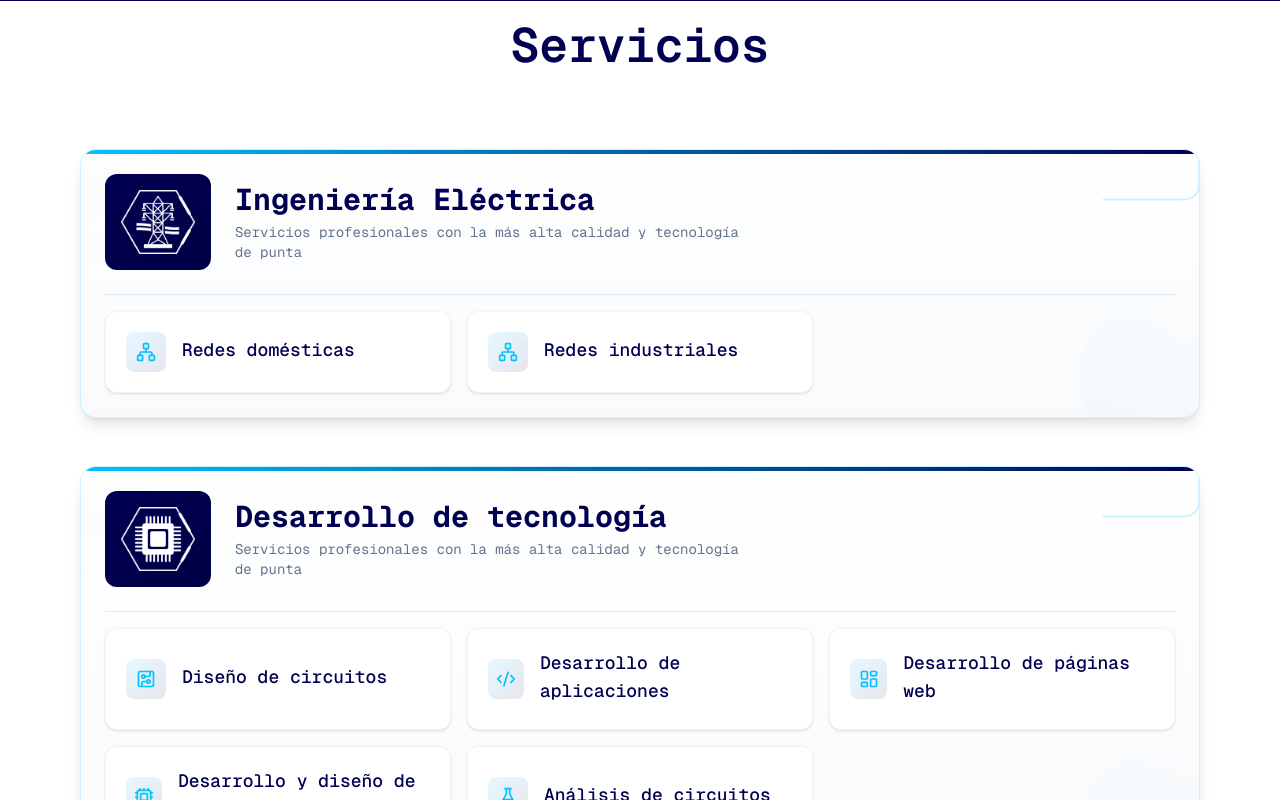
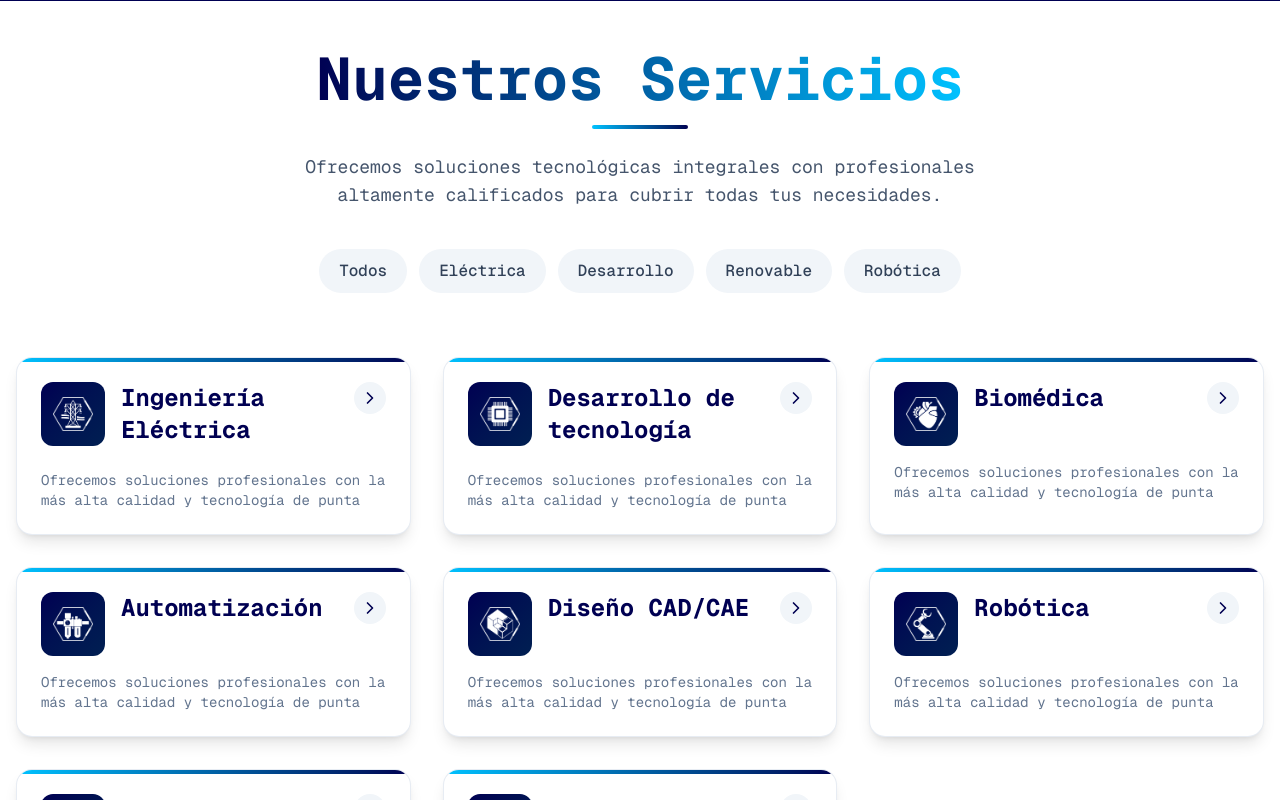
Before and after one commit to lauro99/InnovaTech, a Next.js app: page / in a window 1280 px wide. Shown: the part 2940-3740 px from the top of the page. Built offline with nearby package versions, Linux system fonts and the light colour scheme.

Commit message:
Agregar filtrado de servicios por categoría y animaciones en la sección de Servicios: mejorar la interactividad y la presentación visual.

```diff
--- a/src/components/ServicioCard.jsx
+++ b/src/components/ServicioCard.jsx
@@ -1,9 +1,11 @@
 import { motion } from "framer-motion";
 import { useState, useEffect } from "react";
+import { ChevronRight } from "lucide-react";
 
 export default function ServicioCard({ servicio }) {
   const isParent = servicio.children?.length > 0;
   const [isHovered, setIsHovered] = useState(false);
+  const [isExpanded, setIsExpanded] = useState(false);
   const [mounted, setMounted] = useState(false);
 
   useEffect(() => {
@@ -16,20 +18,18 @@ export default function ServicioCard({ servicio }) {
     initial: {
       opacity: 0,
       y: 30,
-      rotateX: 15,
     },
     animate: {
       opacity: 1,
       y: 0,
-      rotateX: 0,
       transition: {
-        duration: 0.6,
-        ease: [0.215, 0.61, 0.355, 1] // easeOutCubic
+        duration: 0.5,
+        ease: [0.25, 0.1, 0.25, 1]
       }
     },
     hover: {
-      scale: 1.03,
-      boxShadow: "0 15px 35px rgba(0, 194, 255, 0.2)",
+      y: -5,
+      boxShadow: "0 15px 30px rgba(0, 194, 255, 0.15)",
       transition: {
         duration: 0.3,
         ease: "easeInOut"
@@ -39,178 +39,158 @@ export default function ServicioCard({ servicio }) {
 
   // Variantes para la animación de los elementos hijo
   const childVariants = {
-    initial: {
+    hidden: {
       opacity: 0,
-      y: 15,
-      x: 10
+      height: 0,
+      margin: 0,
+      padding: 0
     },
-    animate: (i) => ({
+    visible: {
       opacity: 1,
-      y: 0,
-      x: 0,
+      height: "auto",
+      margin: "0.5rem 0",
+      padding: "0.75rem",
       transition: {
-        duration: 0.45,
-        delay: 0.1 + (i * 0.08),
-        ease: "easeOut"
-      }
-    }),
-    hover: {
-      scale: 1.05,
-      backgroundColor: "rgba(0, 194, 255, 0.1)",
-      boxShadow: "0 4px 12px rgba(0, 0, 82, 0.1)",
-      transition: {
-        duration: 0.2
+        duration: 0.4,
+        staggerChildren: 0.1
       }
     }
   };
+
+  const childItemVariants = {
+    hidden: { opacity: 0, x: -10 },
+    visible: (i) => ({
+      opacity: 1,
+      x: 0,
+      transition: {
+        duration: 0.3,
+        delay: i * 0.05
+      }
+    })
+  };
+
   return (
     <motion.div
-      className={`relative overflow-hidden p-6 bg-gradient-to-b from-white to-slate-50 rounded-2xl ${
-        isParent
-          ? 'col-span-full shadow-lg border border-[#00C2FF]/20'
-          : 'shadow-md border border-slate-100'
-      }`}
+      className={`relative overflow-hidden bg-white rounded-2xl h-full
+        ${isParent
+          ? 'border border-slate-200/80 shadow-lg'
+          : 'border border-slate-100 shadow-md'
+        } transition-all duration-300`}
       variants={cardVariants}
       initial="initial"
-      whileInView="animate"
+      animate="animate"
       whileHover="hover"
-      viewport={{ once: true }}
       onHoverStart={() => setIsHovered(true)}
       onHoverEnd={() => setIsHovered(false)}
-      style={{
-        perspective: "1000px"
-      }}
     >
       {/* Elementos decorativos de fondo */}
       <motion.div
-        className="absolute -bottom-10 -right-10 w-40 h-40 rounded-full bg-gradient-to-tr from-[#00C2FF]/10 to-transparent -z-10"
-        animate={isHovered ? { scale: 1.3, opacity: 0.7 } : { scale: 1, opacity: 0.3 }}
-        transition={{ duration: 0.5 }}
-      />
-
-      <motion.div
-        className="absolute -top-24 -left-24 w-48 h-48 rounded-full bg-[#000052]/5 -z-10 blur-3xl"
-        animate={isHovered ? { opacity: 0.8 } : { opacity: 0.3 }}
-        transition={{ duration: 0.5 }}
-      />
-
-      <motion.div
-        className="absolute top-0 left-0 w-full h-1 bg-gradient-to-r from-[#00C2FF] to-[#000052] origin-left"
+        className="absolute top-0 right-0 w-full h-1 bg-gradient-to-r from-[#00C2FF] to-[#000052]"
         initial={{ scaleX: 0 }}
-        whileInView={{ scaleX: 1 }}
-        viewport={{ once: true }}
+        animate={{ scaleX: 1 }}
         transition={{ delay: 0.2, duration: 0.8 }}
       />
 
-      <motion.div
-        className="absolute top-0 right-0 w-24 h-24 -z-10"
-        initial={{ opacity: 0 }}
-        animate={{ opacity: mounted ? 1 : 0 }}
-        transition={{ duration: 0.5, delay: 0.3 }}
-      >
-        {isParent && (
-          <svg width="100%" height="100%" viewBox="0 0 100 100" fill="none" xmlns="http://www.w3.org/2000/svg">
-            <path d="M100 0L100 30C100 37.3152 100 40.9728 98.3679 43.8863C96.9047 46.4579 94.4579 48.5047 91.8863 49.9679C88.9728 51.6 85.3152 51.6 78 51.6H0" stroke="#00C2FF" strokeOpacity="0.2" strokeWidth="2"/>
-          </svg>
-        )}
-      </motion.div>
-
-      <div className="flex flex-col md:flex-row md:items-center gap-6 mb-6">
-        <motion.div
-          className={`flex items-center justify-center rounded-xl
+      <div className="p-6 h-full flex flex-col">
+        <div className="flex items-start gap-4 mb-4">
+          <div className={`flex items-center justify-center rounded-xl p-3 w-16 h-16
             ${isParent
-              ? 'bg-gradient-to-br from-[#000052] to-[#000046] p-3 md:p-4'
-              : 'bg-[#000052]/10 p-3 md:p-4'
+              ? 'bg-gradient-to-br from-[#000052] to-[#001f52]'
+              : 'bg-gradient-to-br from-[#00C2FF]/20 to-[#000052]/10 '
             }`}
-          whileHover={{
-            rotate: [0, -5, 5, -3, 0],
-            scale: 1.05,
-            transition: { duration: 0.5 }
-          }}
           >
             <img
               src={servicio.icon}
               alt={servicio.label}
-            className={`h-12 md:h-16 object-contain ${isParent ? 'brightness-0 invert' : ''}`}
+              className={`h-10 w-10 object-contain ${isParent ? 'brightness-0 invert' : ''}`}
             />
-        </motion.div>
+          </div>
+          <div className="flex-1">
+            <h3 className={`text-xl font-bold text-[#000052] transition-all
+              ${isHovered ? 'translate-x-1' : ''}
+              ${isParent ? 'text-xl md:text-2xl' : 'text-lg md:text-xl'}`}
+            >
+              {servicio.label}
+            </h3>
             <motion.div
-          className="flex flex-col"
-          animate={isHovered ? { x: 5 } : { x: 0 }}
-          transition={{ duration: 0.3 }}
-        >
-          <span className={`${
-            isParent
-              ? 'text-2xl md:text-3xl font-bold'
-              : 'text-xl md:text-2xl font-semibold'
-            } text-[#000052]`}>
-            {servicio.label}
-          </span>
-          {!isParent && (
-            <motion.div
-              className="h-0.5 mt-1 w-0 bg-[#00C2FF] rounded-full"
-              animate={isHovered ? { width: "60%" } : { width: "0%" }}
-              transition={{ duration: 0.3 }}
-            />
-          )}
-          {isParent && (
-            <span className="text-sm text-slate-500 mt-1 max-w-lg">
-              Servicios profesionales con la más alta calidad y tecnología de punta
-            </span>
-          )}
-        </motion.div>
-      </div>      {isParent && (
-        <>
-          <motion.div
-            className="w-full h-px bg-slate-200 my-4"
-            initial={{ scaleX: 0 }}
-            animate={{ scaleX: 1 }}
-            transition={{ delay: 0.5, duration: 0.5 }}
-          />
-
-          <div className="grid grid-cols-1 sm:grid-cols-2 md:grid-cols-3 gap-4 mt-4">
-            {servicio.children.map((child, idx) => (
-              <motion.div
-                key={idx}
-                className="group flex items-center gap-4 p-5 bg-white border border-slate-100 rounded-xl shadow-sm backdrop-blur-sm relative overflow-hidden"
-                variants={childVariants}
-                custom={idx}
-                initial="initial"
-                whileInView="animate"
-                whileHover="hover"
-                viewport={{ once: true }}
-              >
-                <div className="absolute inset-0 bg-gradient-to-r from-[#00C2FF]/0 to-[#00C2FF]/0 group-hover:from-[#00C2FF]/5 group-hover:to-[#000052]/5 transition-colors duration-300" />
-
-                <motion.div
-                  className="relative z-10 flex items-center justify-center w-10 h-10 rounded-lg bg-gradient-to-br from-[#00C2FF]/10 to-[#000052]/10"
-                  whileHover={{
-                    scale: 1.1,
-                    transition: { duration: 0.2 }
-                  }}
-                >
-                  <child.icon className="w-5 h-5 text-[#00C2FF]" />
-                </motion.div>
-
-                <div className="relative z-10 flex flex-col">
-                  <span className="text-base md:text-lg font-medium text-[#000052]">{child.label}</span>
-                  <motion.div
-                    className="h-0.5 w-0 bg-[#00C2FF]/50 rounded-full mt-0.5"
+              className="h-0.5 mt-1.5 bg-[#00C2FF] rounded-full"
               initial={{ width: "0%" }}
-                    whileHover={{ width: "80%" }}
+              animate={isHovered ? { width: "40%" } : { width: "0%" }}
               transition={{ duration: 0.3 }}
             />
           </div>
 
+          {isParent && (
+            <motion.button
+              className="w-8 h-8 flex items-center justify-center rounded-full bg-slate-100 hover:bg-slate-200 transition-colors"
+              onClick={() => setIsExpanded(!isExpanded)}
+              whileTap={{ scale: 0.9 }}
+              aria-label={isExpanded ? "Colapsar servicios" : "Expandir servicios"}
+            >
               <motion.div
-                  className="absolute bottom-0 right-0 w-8 h-8 rounded-tl-xl bg-[#000052]/5 -z-0 opacity-0 group-hover:opacity-100"
+                animate={{ rotate: isExpanded ? 90 : 0 }}
                 transition={{ duration: 0.3 }}
-                />
+              >
+                <ChevronRight className="w-5 h-5 text-[#000052]" />
+              </motion.div>
+            </motion.button>
+          )}
+        </div>
+
+        {/* Descripción o mensaje para servicios principales */}
+        {isParent && !isExpanded && (
+          <p className="text-sm text-slate-500 flex-grow">
+            Ofrecemos soluciones profesionales con la más alta calidad y tecnología de punta
+          </p>
+        )}
+
+        {/* Lista de servicios (expandible) */}
+        {isParent && (
+          <motion.div
+            className="w-full overflow-hidden"
+            variants={{
+              collapsed: { height: 0, opacity: 0 },
+              expanded: { height: "auto", opacity: 1 }
+            }}
+            initial="collapsed"
+            animate={isExpanded ? "expanded" : "collapsed"}
+            transition={{ duration: 0.4, ease: "easeInOut" }}
+          >
+            <div className="w-full h-px bg-slate-100 my-4" />
+
+            <div className="grid grid-cols-1 gap-2 mt-2">
+              {servicio.children.map((child, idx) => (
+                <motion.div
+                  key={idx}
+                  className="flex items-center gap-3 p-3 bg-slate-50 hover:bg-slate-100 rounded-lg transition-colors"
+                  custom={idx}
+                  variants={childItemVariants}
+                  initial="hidden"
+                  animate={isExpanded ? "visible" : "hidden"}
+                >
+                  <div className="flex items-center justify-center w-8 h-8 rounded-md bg-[#000052]/10">
+                    <child.icon className="w-4 h-4 text-[#00C2FF]" />
+                  </div>
+                  <span className="text-sm font-medium text-slate-700">{child.label}</span>
                 </motion.div>
               ))}
             </div>
-        </>
+          </motion.div>
         )}
+
+        {/* Botón de ver más para tarjetas sin hijos */}
+        {!isParent && (
+          <div className="mt-auto pt-4">
+            <button
+              className="text-sm font-medium text-[#00C2FF] hover:text-[#000052] transition-colors flex items-center gap-1"
+              onClick={() => {}}
+            >
+              Más información
+              <ChevronRight className="w-4 h-4" />
+            </button>
+          </div>
+        )}
+      </div>
     </motion.div>
   );
 }
--- a/src/components/Servicios.jsx
+++ b/src/components/Servicios.jsx
@@ -1,4 +1,6 @@
+import { useState } from "react";
 import ServicioCard from "./ServicioCard";
+import { motion } from "framer-motion";
 import {
   Network,
   CircuitBoard,
@@ -124,14 +126,113 @@ const servicios = [
 ];
 
 export default function Servicios() {
+  const [activeCategory, setActiveCategory] = useState(null);
+
+  // Categorías para el filtrado
+  const categorias = [
+    { id: "all", nombre: "Todos" },
+    { id: "electric", nombre: "Eléctrica" },
+    { id: "desarrollo", nombre: "Desarrollo" },
+    { id: "renovable", nombre: "Renovable" },
+    { id: "robotica", nombre: "Robótica" }
+  ];
+
+  // Filtrar servicios según categoría seleccionada
+  const serviciosFiltrados = activeCategory === "all" || !activeCategory
+    ? servicios
+    : servicios.filter(serv => {
+        const iconPath = serv.icon.toLowerCase();
+        return iconPath.includes(activeCategory);
+      });
+
   return (
-    <section className="py-5 px-4 max-w-6xl mx-auto">
-      <h2 className="text-3xl md:text-5xl font-semibold mb-10 md:mb-20 text-center">Servicios</h2>
-      <div className="grid grid-cols-1 gap-12">
-        {servicios.map((servicio, idx) => (
-          <ServicioCard key={idx} servicio={servicio} />
+    <section className="py-12 px-4 max-w-7xl mx-auto relative">
+      {/* Elementos decorativos */}
+      <div className="absolute top-0 left-1/2 -translate-x-1/2 w-full h-96 bg-gradient-to-b from-blue-50 to-transparent rounded-full blur-3xl opacity-50 -z-10" />
+      <div className="absolute bottom-0 right-0 w-64 h-64 bg-gradient-to-tr from-[#00C2FF]/10 to-transparent rounded-full blur-xl -z-10" />
+      <div className="absolute top-1/3 left-0 w-48 h-48 bg-gradient-to-tl from-[#000052]/10 to-transparent rounded-full blur-xl -z-10" />
+
+      <div className="text-center mb-16">
+        <motion.div
+          initial={{ opacity: 0, y: -20 }}
+          whileInView={{ opacity: 1, y: 0 }}
+          transition={{ duration: 0.6 }}
+          viewport={{ once: true }}
+        >
+          <h2 className="text-4xl md:text-6xl font-bold mb-4 bg-gradient-to-r from-[#000052] to-[#00C2FF] inline-block text-transparent bg-clip-text">
+            Nuestros Servicios
+          </h2>
+          <div className="h-1 w-24 bg-gradient-to-r from-[#00C2FF] to-[#000052] mx-auto rounded-full mb-6" />
+          <p className="text-slate-600 max-w-2xl mx-auto text-lg">
+            Ofrecemos soluciones tecnológicas integrales con profesionales altamente calificados
+            para cubrir todas tus necesidades.
+          </p>
+        </motion.div>
+
+        {/* Filtro de categorías */}
+        <motion.div
+          className="flex flex-wrap justify-center gap-3 mt-10 mb-12"
+          initial={{ opacity: 0, y: 20 }}
+          whileInView={{ opacity: 1, y: 0 }}
+          transition={{ duration: 0.5, delay: 0.2 }}
+          viewport={{ once: true }}
+        >
+          {categorias.map((cat) => (
+            <button
+              key={cat.id}
+              onClick={() => setActiveCategory(cat.id)}
+              className={`px-5 py-2.5 rounded-full transition-all duration-300 text-sm md:text-base font-medium
+                ${activeCategory === cat.id
+                  ? 'bg-[#000052] text-white shadow-lg shadow-[#000052]/20 scale-105'
+                  : 'bg-slate-100 text-slate-700 hover:bg-slate-200'
+                }`}
+            >
+              {cat.nombre}
+            </button>
+          ))}
+        </motion.div>
+      </div>
+
+      {/* Grid de servicios con animación */}
+      <motion.div
+        className="grid grid-cols-1 md:grid-cols-2 lg:grid-cols-3 gap-8"
+        initial={{ opacity: 0 }}
+        whileInView={{ opacity: 1 }}
+        transition={{ staggerChildren: 0.1 }}
+        viewport={{ once: true }}
+      >
+        {serviciosFiltrados.map((servicio, idx) => (
+          <motion.div
+            key={idx}
+            initial={{ opacity: 0, y: 30 }}
+            whileInView={{ opacity: 1, y: 0 }}
+            transition={{ duration: 0.5, delay: idx * 0.1 }}
+            viewport={{ once: true }}
+          >
+            <ServicioCard servicio={servicio} />
+          </motion.div>
         ))}
-      </div>
+      </motion.div>
+
+      {/* Sección de contacto rápido */}
+      <motion.div
+        className="mt-20 bg-gradient-to-r from-[#000052] to-[#00426b] p-8 md:p-12 rounded-2xl text-white text-center shadow-xl"
+        initial={{ opacity: 0, y: 40 }}
+        whileInView={{ opacity: 1, y: 0 }}
+        transition={{ duration: 0.7 }}
+        viewport={{ once: true }}
+      >
+        <h3 className="text-2xl md:text-3xl font-bold mb-4">¿Interesado en nuestros servicios?</h3>
+        <p className="mb-8 text-blue-100 max-w-2xl mx-auto">
+          Nuestro equipo está listo para ayudar con tu próximo proyecto. Contacta con nosotros para una consulta personalizada.
+        </p>
+        <a
+          href="#contacto"
+          className="inline-block px-8 py-4 bg-white text-[#000052] rounded-full font-medium hover:bg-blue-50 transition-colors duration-300 shadow-lg"
+        >
+          Contactar ahora
+        </a>
+      </motion.div>
     </section>
   );
 }
```
Lines whose indentation alone changed are shown as unchanged.
